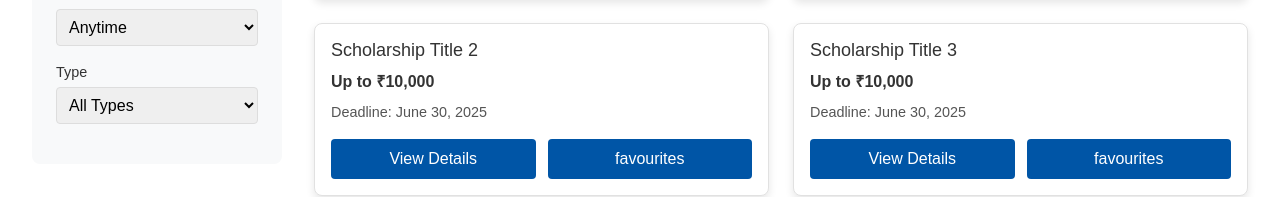
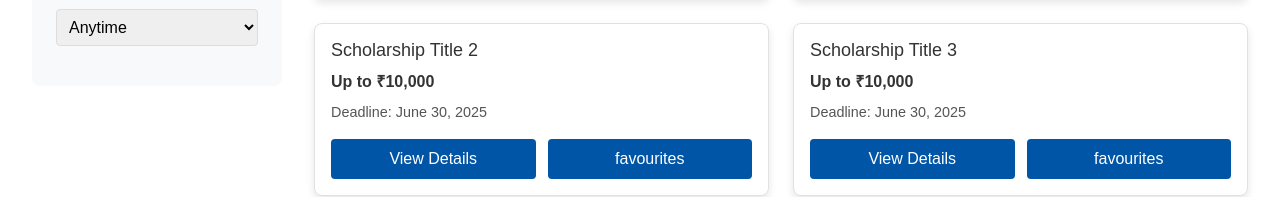
Before and after one commit to Asahu25/Scholarship-Finder, a React (Vite) app in the folder scholarship-finder/: page /home in a window 1280 px wide. Shown: the part 561-758 px from the top of the page. Built offline with nearby package versions, Linux system fonts and the light colour scheme.

Commit message:
Update ScholarshipIndex.jsx

```diff
--- a/scholarship-finder/src/Pages/ScholarshipIndex.jsx
+++ b/scholarship-finder/src/Pages/ScholarshipIndex.jsx
@@ -39,7 +39,7 @@
               <option>Next 90 days</option>
             </select>
           </div>
-          <div className="filter-group">
+          {/* <div className="filter-group">
             <label>Type</label>
             <select>
               <option>All Types</option>
@@ -47,7 +47,7 @@
               <option>Need-based</option>
               <option>Career-specific</option>
             </select>
-          </div>
+          </div> */}
         </aside>
 
         <section className="results-list">
```
